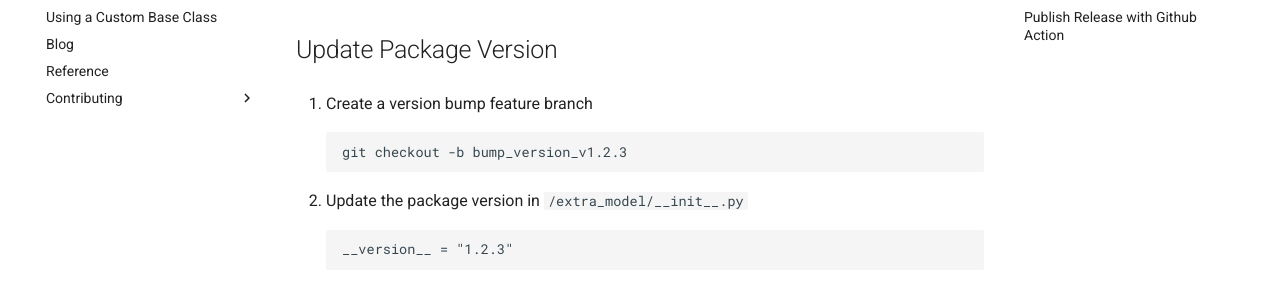
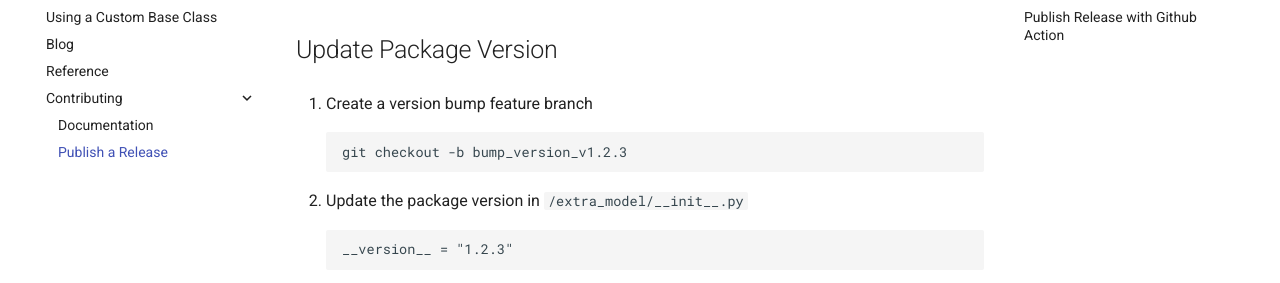
Before and after one commit to wayfair-incubator/extra-model, an MkDocs documentation site: the page built from docs/contributing/publish_release.md, in a window 1280 px wide. Shown: the part 148-431 px from the top of the page. Built offline with MkDocs 1.6.1 and Material for MkDocs 9.7.7, drawn with Linux system fonts in a browser that asks for light colours; comment, search, counter and statistics services are not loaded.

Commit message:
fixing doc paths

```diff
--- a/mkdocs.yml
+++ b/mkdocs.yml
@@ -9,8 +9,8 @@ nav:
   - Blog: blog.md
   - Reference: reference.md
   - Contributing:
-    - Documentation: documentation.md
-    - Publish a Release: publish_releae.md
+    - Documentation: contributing/documentation.md
+    - Publish a Release: contributing/publish_release.md
 theme: material
 plugins:
   - mkdocstrings:
```
